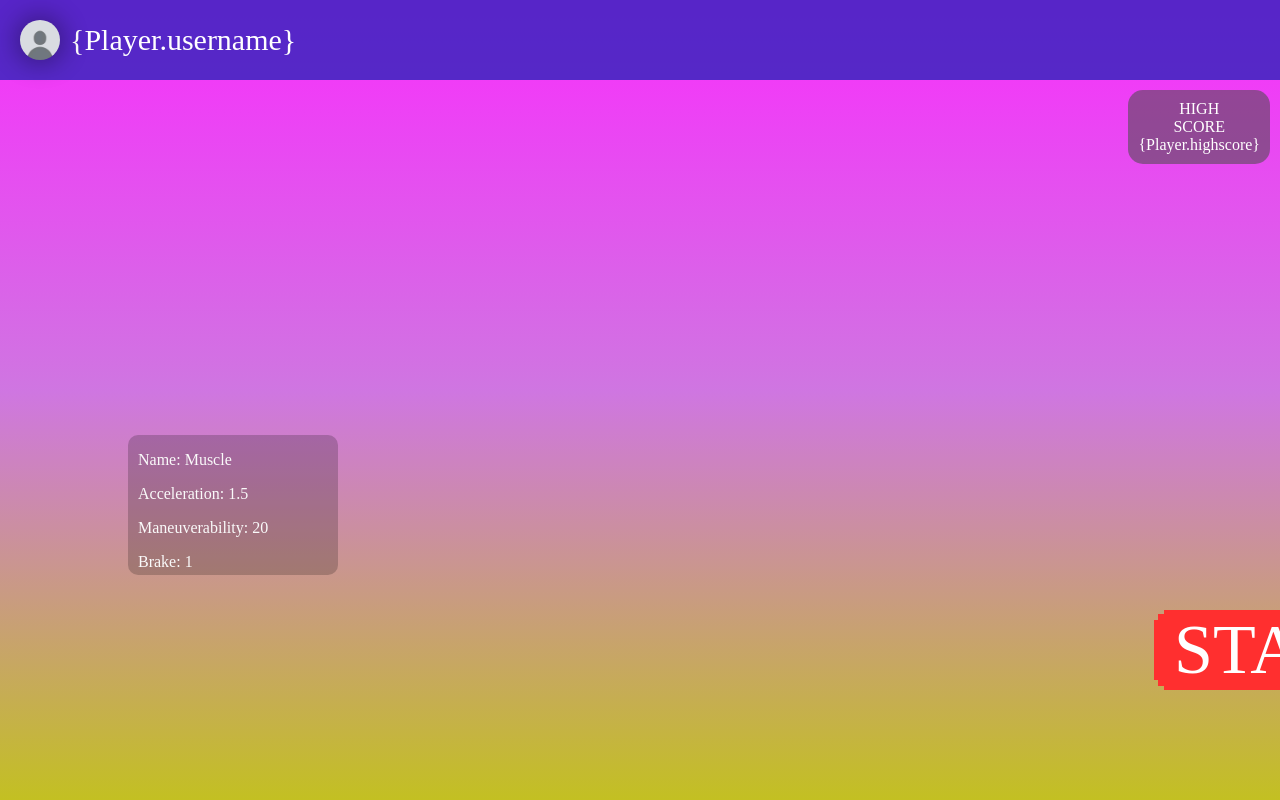
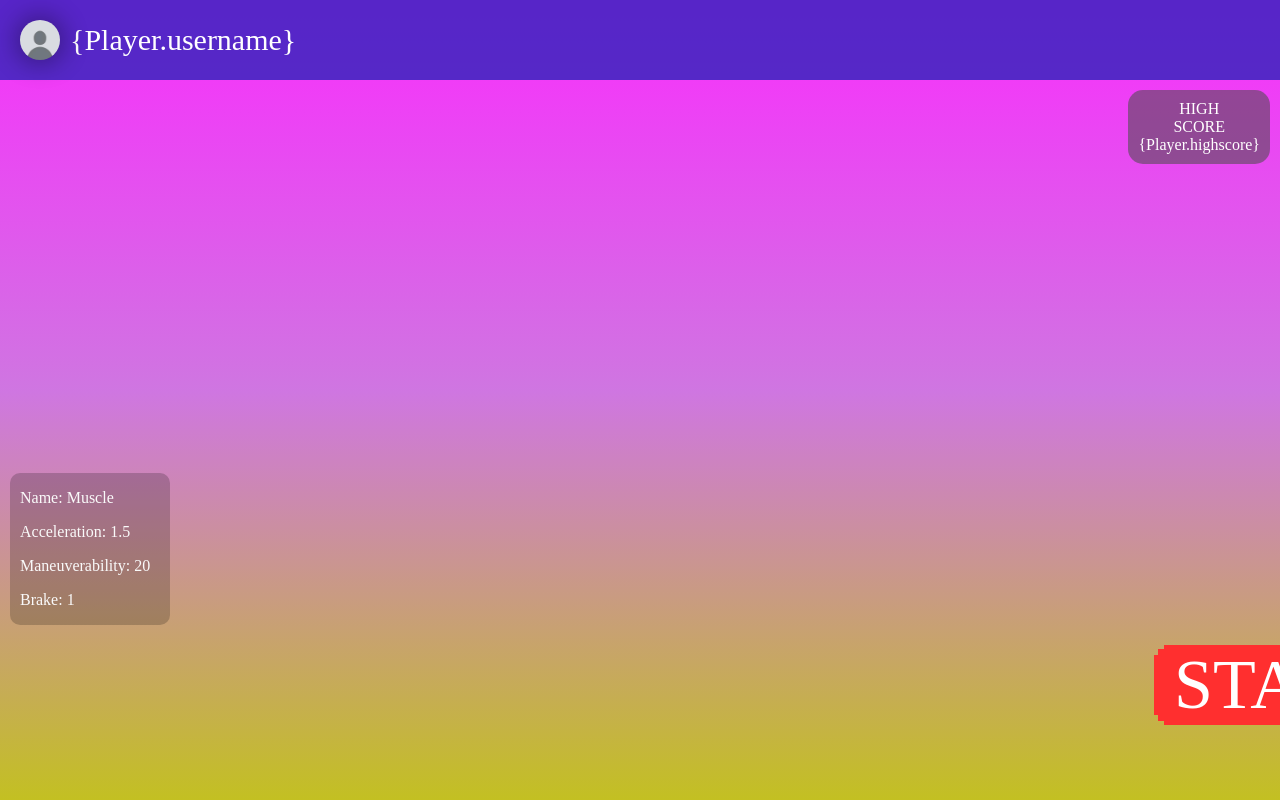
Before and after one commit to Frederik305/projet-mobile-2024, a website built with Vite: page myCordovaProject/vite-project/index.html in a window 1280 px wide. Shown: the top 800 px of the page. Built offline with nearby package versions, Linux system fonts and the light colour scheme; a web font is replaced by a local one.

Commit message:
Update style.css

```diff
--- a/myCordovaProject/vite-project/decoration/css/style.css
+++ b/myCordovaProject/vite-project/decoration/css/style.css
@@ -118,7 +118,7 @@ background: linear-gradient(0deg, rgba(195,192,34,1) 0%, rgba(207,118,225,1) 51%
 
 #btn-start-container{
   position: absolute;
-  bottom: 100px;
+  bottom: 65px;
   height: 100px;
   width: 100%;
   z-index: 1;
@@ -401,11 +401,11 @@ background: linear-gradient(0deg, rgba(195,192,34,1) 0%, rgba(207,118,225,1) 51%
   position: absolute;
   background-color: rgba(0, 0, 0, 0.2);
   border-radius: 10px;
-  width: 200px;
-  height: 140px;
+  width: 150px;
+
   color: rgb(250, 250, 250);
   text-align: left;
-  bottom: 225px;
-  left: 10%;
-  padding-left: 10px;
+  bottom: 175px;
+  left: 10px;
+  padding: 0 0 0 10px;
 }
```
